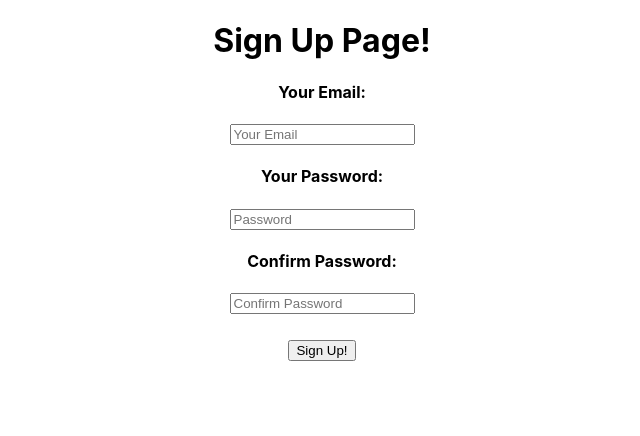
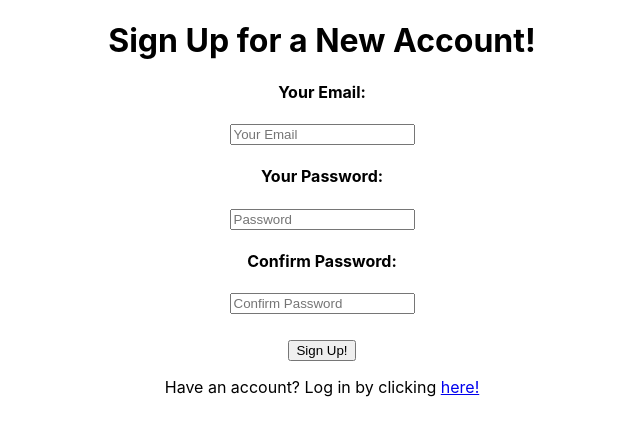
Before and after one commit to rantonkoga/hackathon-frontend-2022, a React (Create React App) app: page /signup in a window 1280 px wide. Shown: the top 436 px of the page, without its empty margins (318-958 px from the left). Built offline with nearby package versions, Linux system fonts and the light colour scheme.

Commit message:
Add redirection links to login and signups.
Allow for going to different pages from respective pages.

```diff
--- a/src/Pages/LogIn.tsx
+++ b/src/Pages/LogIn.tsx
@@ -23,7 +23,7 @@ function LogIn() {
 		<div className="LogInPage">
 			{selected ? <Navigate to={"/app"} /> : <></>}
 			<h1>
-				Sign In!
+				Log In!
 			</h1>
 			{error.length > 0 ? <h3 style={{color: "#ff0000"}}>{error}</h3> : <></>}
 			<h4>
@@ -49,6 +49,7 @@ function LogIn() {
 			<button onClick={() => handleClick()}>
 				Sign Up!
 			</button>
+			<p>No account? Sign up by clicking <a href="/signup">here!</a></p>
 		</div>
 	);
 }
--- a/src/Pages/SignUp.tsx
+++ b/src/Pages/SignUp.tsx
@@ -26,7 +26,7 @@ function SignUp() {
 		<div className="SignUpPage">
 			{selected ? <Navigate to={"/app"} /> : <></>}
 			<h1>
-				Sign Up Page!
+				Sign Up for a New Account!
 			</h1>
 			{error.length > 0 ? <h3 style={{color: "#ff0000"}}>{error}</h3> : <></>}
 			<h4>
@@ -62,6 +62,7 @@ function SignUp() {
 			<button onClick={() => handleClick()}>
 				Sign Up!
 			</button>
+			<p>Have an account? Log in by clicking <a href="/login">here!</a></p>
 		</div>
 	);
 }
```
